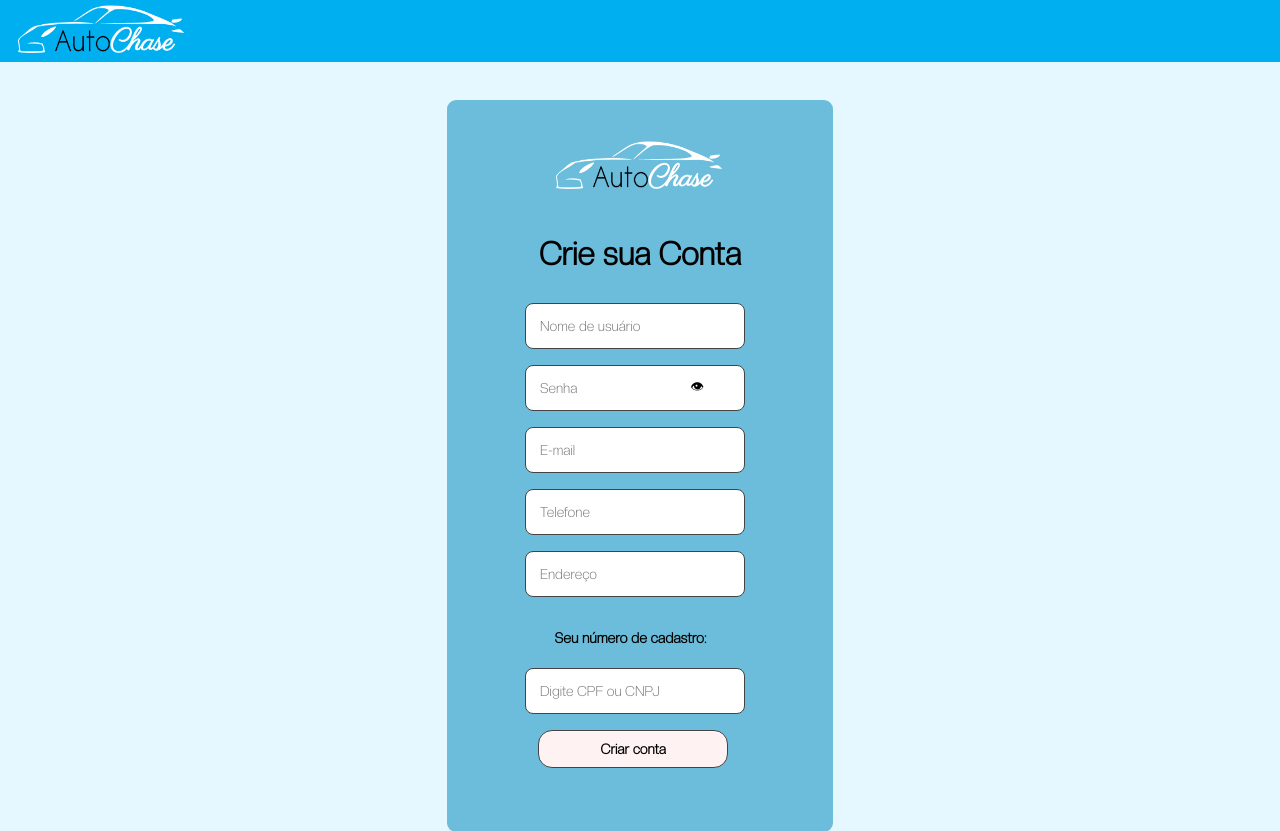
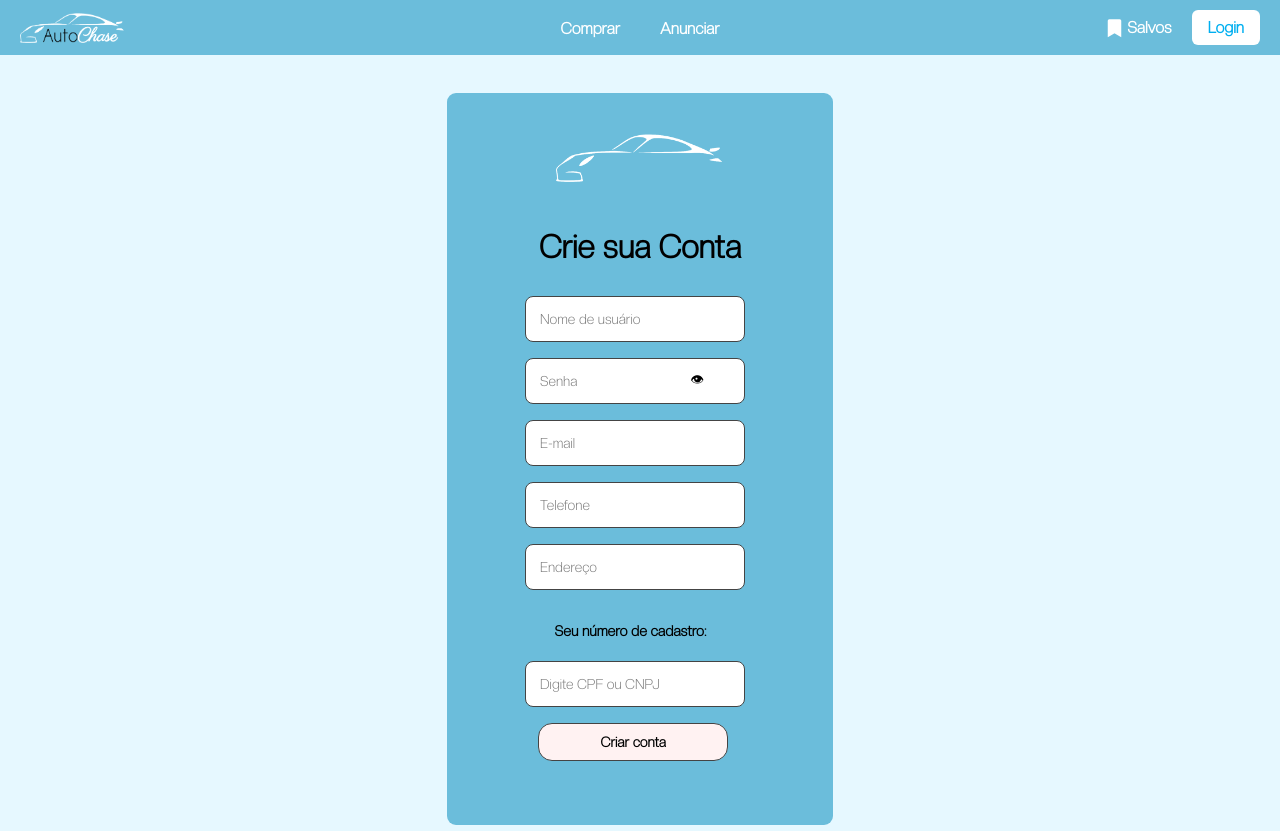
Before and after one commit to OtavioDSP/auto-chase, a PHP site: page / in a window 1280 px wide. Shown: the top 831 px of the page. Run offline with PHP 8.4, Linux system fonts and the light colour scheme; data comes from the database, SQL or seed files in the repository; data that the repository does not hold is empty.

Commit message:
subindo logos novas, rotas e melhoras no front

```diff
--- a/index.php
+++ b/index.php
@@ -2,9 +2,11 @@
 <html lang="pt-br">
 <head>
     <link rel="stylesheet" href="src/css/index.css">
+    <link rel="stylesheet" href="https://cdnjs.cloudflare.com/ajax/libs/font-awesome/5.15.4/css/all.min.css">
+    <link rel="icon" type="image/png" href="src/img/ac icon.png">
     <meta charset="UTF-8">
     <meta name="viewport" content="width=device-width, initial-scale=1.0">
-    <title>Cadastro Usuário</title>
+    <title>Autochase | Compre e venda veículos novos e usados com segurança</title>
 </head>
 <!-- inicio das anotacoes do que fazer:
  futuramente vamos separar essa index da parte de login pra um botao no HEADER,
@@ -15,19 +17,26 @@
 <header>
     <div class="header-left">
         <img src="src/img/autochase logo 911 branco auto preto chase branco sc.png" alt="Logo" class="logo">
-
     </div>
     <div class="header-center">
         <nav class="nav-links">
+            <a href="comprar.php">Comprar</a>
+            <a href="anunciar.php">Anunciar</a>
         </nav>
     </div>
     <div class="header-right">
+
+        <a href="salvos.php" class="nav-link-icon">
+            <i class="fas fa-bookmark"></i>
+            <span>Salvos</span>
+        </a>
+        <a href="src/routes/login.php" class="btn-login">Login</a>
     </div>
 </header>
     <!-- inicio do LOGIN -->
     <form action="src/php/global/global.php" method="post">
         <div class="login-container">
-            <h5><img src="src/img/autochase logo 911 branco auto preto chase branco sc.png" alt="logo" class="logo"></h5>
+            <h5><img src="src/img/autochase logo 911 branco sc.png" alt="logo" class="logo"></h5>
             <h1>Crie sua Conta</h1>
 
             <div class="form">
@@ -50,6 +59,7 @@
         </div>
     </form>
 <!-- fim do LOGIN -->
+ <br><br><br><br>
  <a href="src/routes/anuncio.php">Adicionar Anúncio</a>
     <form action="src/php/global/global.php" method="POST">
         <h1>Cor - Adicionar</h1>
--- a/src/css/index.css
+++ b/src/css/index.css
@@ -32,27 +32,78 @@ body {
    ============================================== */
 
 header {
-    background: #00AFF0;
+    background: #6bbddb;
     color: #222;
     display: flex;
-    justify-content: flex-start;
+    justify-content: space-between; /* <-- Isso separa esquerda, meio e direita */
     align-items: center;
     width: 100%;
-    padding: 5px 0px;
+    padding: 10px 20px; /* Adiciona um espaço nas laterais */
     position: relative;
     z-index: 100;
+    box-sizing: border-box; /* Garante que o padding não quebre o layout */
 }
 
-.header-left {
-    padding-left: 18px;
+/* --- Esquerda (Logo) --- */
+.header-left .logo {
+    height: 30px;
+    display: block; /* Remove espaço extra de imagem */
 }
 
-.logo-img {
-    width: 100%;
-    height: auto;
-    max-width: 150px;
-    min-width: 50px;
-    display: block;
+/* --- Meio (Comprar / Anunciar) --- */
+.nav-links {
+    display: flex;
+    gap: 40px; /* <-- AUMENTADO (era 24px) */
+}
+.header-center {
+    position: absolute;
+    left: 50%;
+    top: 50%;
+    transform: translate(-50%, -50%);
+}
+
+.nav-links a {
+    text-decoration: none;
+    color: #ffffff; /* Cor do texto (branco) */
+    font-weight: bold;
+    font-size: 16px;
+}
+
+/* --- Direita (Salvos / Login) --- */
+.header-right {
+    display: flex;
+    align-items: center;
+    gap: 20px; /* Espaço entre "Salvos" e "Login" */
+}
+
+/* Link "Salvos" (ícone + texto) */
+.nav-link-icon {
+    display: flex;
+    align-items: center;
+    gap: 6px; /* Espaço entre o ícone e o texto "Salvos" */
+    text-decoration: none;
+    color: #ffffff;
+    font-weight: bold;
+}
+
+/* O ícone em si */
+.nav-link-icon i {
+    font-size: 18px; /* Tamanho do ícone */
+}
+
+/* Botão de Login */
+.btn-login {
+    text-decoration: none;
+    color: #00AFF0; /* Cor do texto (azul do header) */
+    background-color: #ffffff; /* Fundo branco */
+    padding: 8px 16px; /* Tamanho do botão */
+    border-radius: 6px;
+    font-weight: bold;
+    transition: background-color 0.2s ease;
+}
+
+.btn-login:hover {
+    background-color: #f0f0f0; /* Um cinza claro no hover */
 }
 
 /* ==============================================
--- /dev/null
+++ b/src/routes/login.php
@@ -0,0 +1 @@
+ainda em construçao
```
Also changed, not shown: src/img/ac icon.png (added), src/img/ac icon5 HD.png (added), src/img/autochase icon.png (added), src/img/autochase logo 911 branco sc.png (added). Lines whose indentation alone changed are shown as unchanged.
